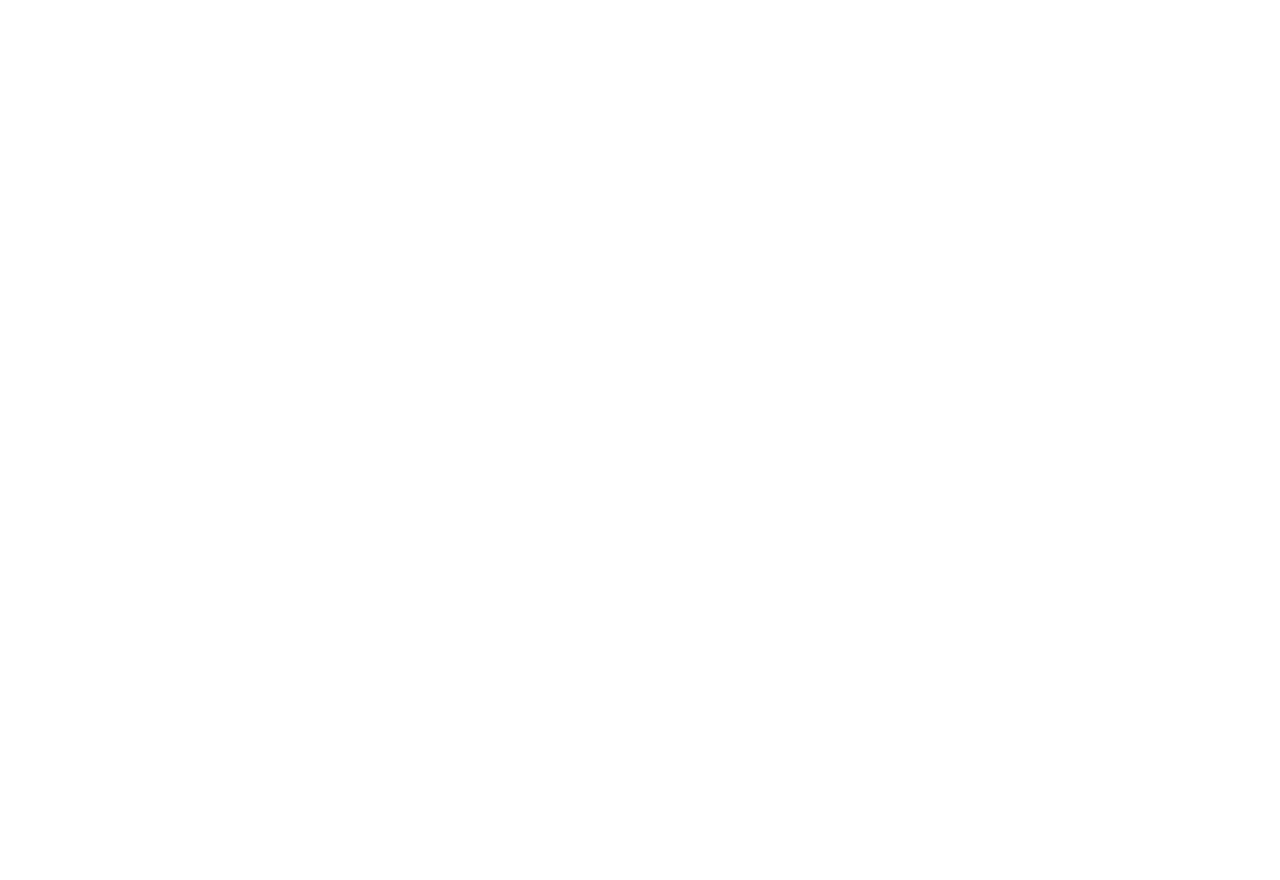
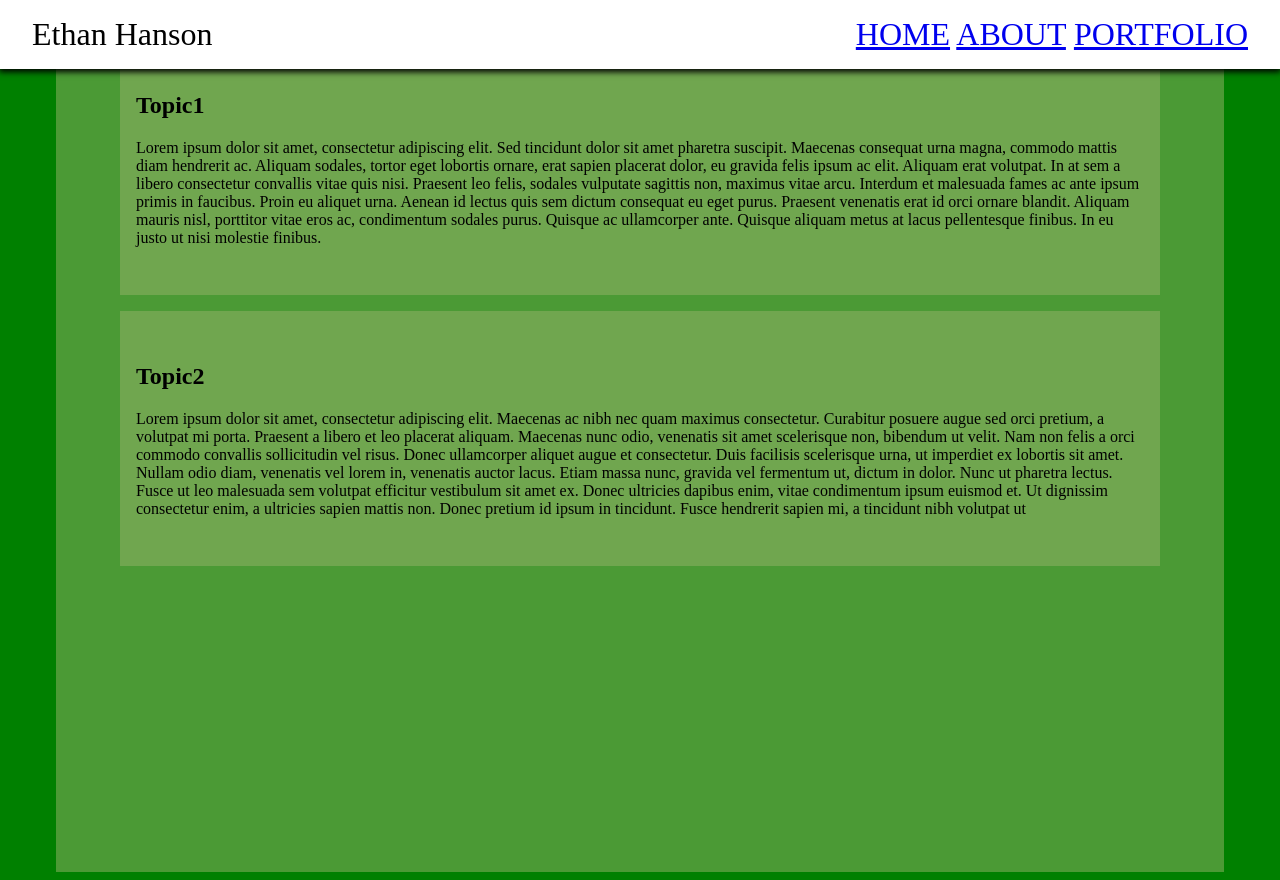
Before and after one commit to Ethan-Hanson-Personal-Website/Ethan-personal-website, a plain HTML site: page about.html in a window 1280 px wide. Before the commit the page ends 800 px from the top, so only its background shows below. Drawn offline with Linux system fonts and the light colour scheme.

Commit message:
made the base of the website and all the basic pages

```diff
--- a/about.html
+++ b/about.html
@@ -7,7 +7,26 @@
             <link rel="stylesheet" type="text/css" href="style.css">
             <script src="javascript.js"></script>
         </head>
-<body>
+        <body class="bodyAbout">
+            <header>
+                <span class="name">Ethan Hanson</span>
+                <nav class="links">
+                    <a href='/Ethan-personal-website\index.html'>HOME</a>
+                    <a class='active' href='/Ethan-personal-website/about.html'>ABOUT</a>
+                    <a href='/Ethan-personal-website/portfolio.html'>PORTFOLIO</a>
+            </header>
+
+            <main>
+                <section class="info">
+                    <h1>Topic1</h1>
+                    <p>Lorem ipsum dolor sit amet, consectetur adipiscing elit. Sed tincidunt dolor sit amet pharetra suscipit. Maecenas consequat urna magna, commodo mattis diam hendrerit ac. Aliquam sodales, tortor eget lobortis ornare, erat sapien placerat dolor, eu gravida felis ipsum ac elit. Aliquam erat volutpat. In at sem a libero consectetur convallis vitae quis nisi. Praesent leo felis, sodales vulputate sagittis non, maximus vitae arcu. Interdum et malesuada fames ac ante ipsum primis in faucibus. Proin eu aliquet urna. Aenean id lectus quis sem dictum consequat eu eget purus. Praesent venenatis erat id orci ornare blandit. Aliquam mauris nisl, porttitor vitae eros ac, condimentum sodales purus. Quisque ac ullamcorper ante. Quisque aliquam metus at lacus pellentesque finibus. In eu justo ut nisi molestie finibus.</p>
+                </section>
+                <p></p>
+                <section class="info">
+                    <h1>Topic2</h1>
+                    <p>Lorem ipsum dolor sit amet, consectetur adipiscing elit. Maecenas ac nibh nec quam maximus consectetur. Curabitur posuere augue sed orci pretium, a volutpat mi porta. Praesent a libero et leo placerat aliquam. Maecenas nunc odio, venenatis sit amet scelerisque non, bibendum ut velit. Nam non felis a orci commodo convallis sollicitudin vel risus. Donec ullamcorper aliquet augue et consectetur. Duis facilisis scelerisque urna, ut imperdiet ex lobortis sit amet. Nullam odio diam, venenatis vel lorem in, venenatis auctor lacus. Etiam massa nunc, gravida vel fermentum ut, dictum in dolor. Nunc ut pharetra lectus. Fusce ut leo malesuada sem volutpat efficitur vestibulum sit amet ex. Donec ultricies dapibus enim, vitae condimentum ipsum euismod et. Ut dignissim consectetur enim, a ultricies sapien mattis non. Donec pretium id ipsum in tincidunt. Fusce hendrerit sapien mi, a tincidunt nibh volutpat ut</p>
+                </section>
+             </main>
 
         </body>
 </html>
--- a/style.css
+++ b/style.css
@@ -0,0 +1,46 @@
+html{
+    background: green;
+}
+
+header{
+    font-size: 2rem;
+    background-color: white;
+    position: fixed;
+    left: 0;
+    right: 0;
+    top: 0;
+    padding: .5em 1em;
+    box-shadow: 0 2px 6px 1px black;
+}
+
+main{
+    min-height: 100vh;
+    padding: 2em 1em 2em;
+    background-color: rgb(150, 180, 106, .5);
+    margin-left: 3em;
+    margin-right: 3em;
+}
+
+h2
+.name{
+    float: Left;
+}
+
+.links{
+    float: right;
+}
+
+.brand{
+    font-family: 'Segoe UI', Tahoma, Geneva, Verdana, sans-serif;
+}
+
+.bodyAbout{
+   background-color: green;
+}
+
+.info{
+    padding: 2em 1em 2em;
+    background-color: rgb(150, 180, 106, .5);
+    margin-left: 3em;
+    margin-right: 3em;
+}
```
Also changed, not shown: index.html (+24 -1 lines), portfolio.html (+13 -1 lines). Lines whose indentation alone changed are shown as unchanged.
